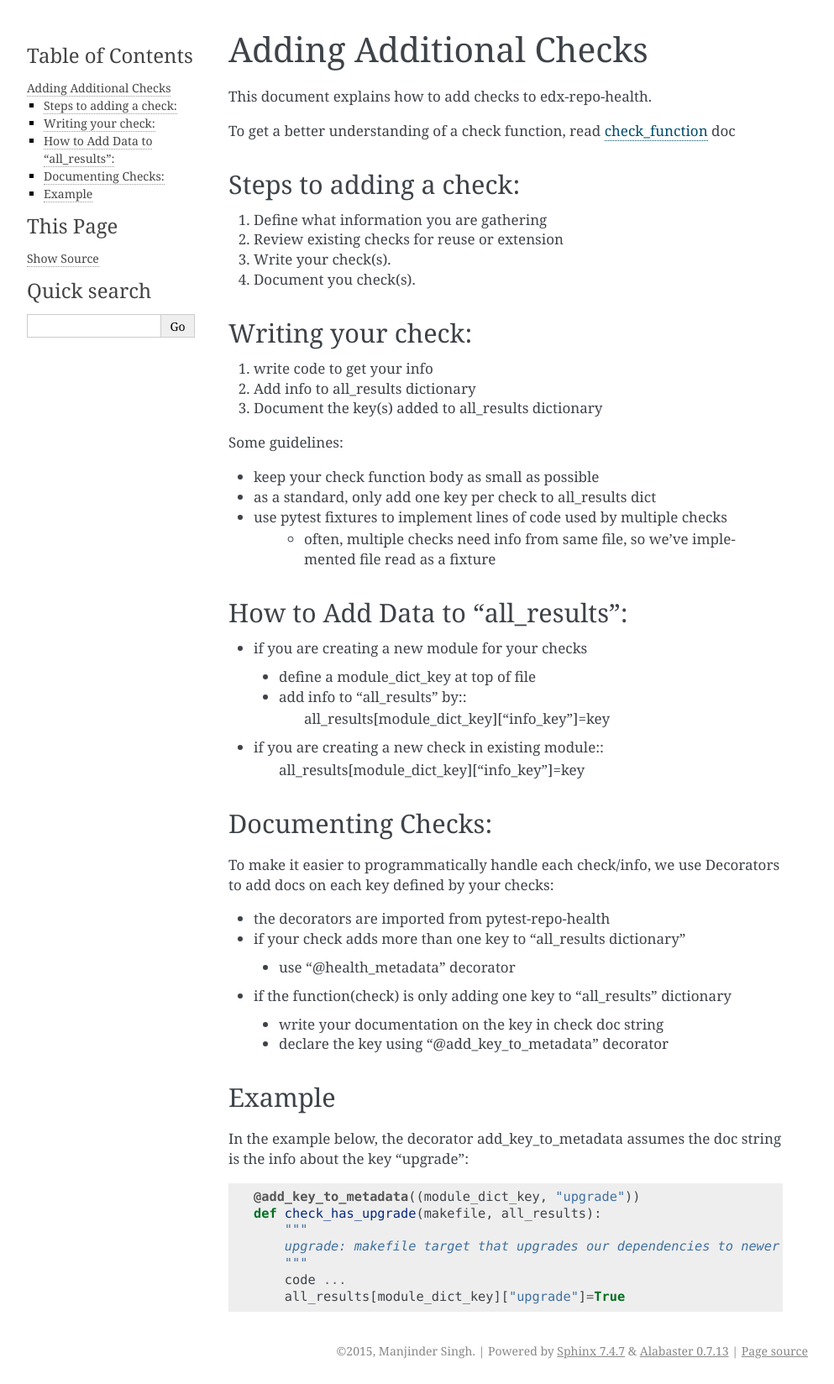
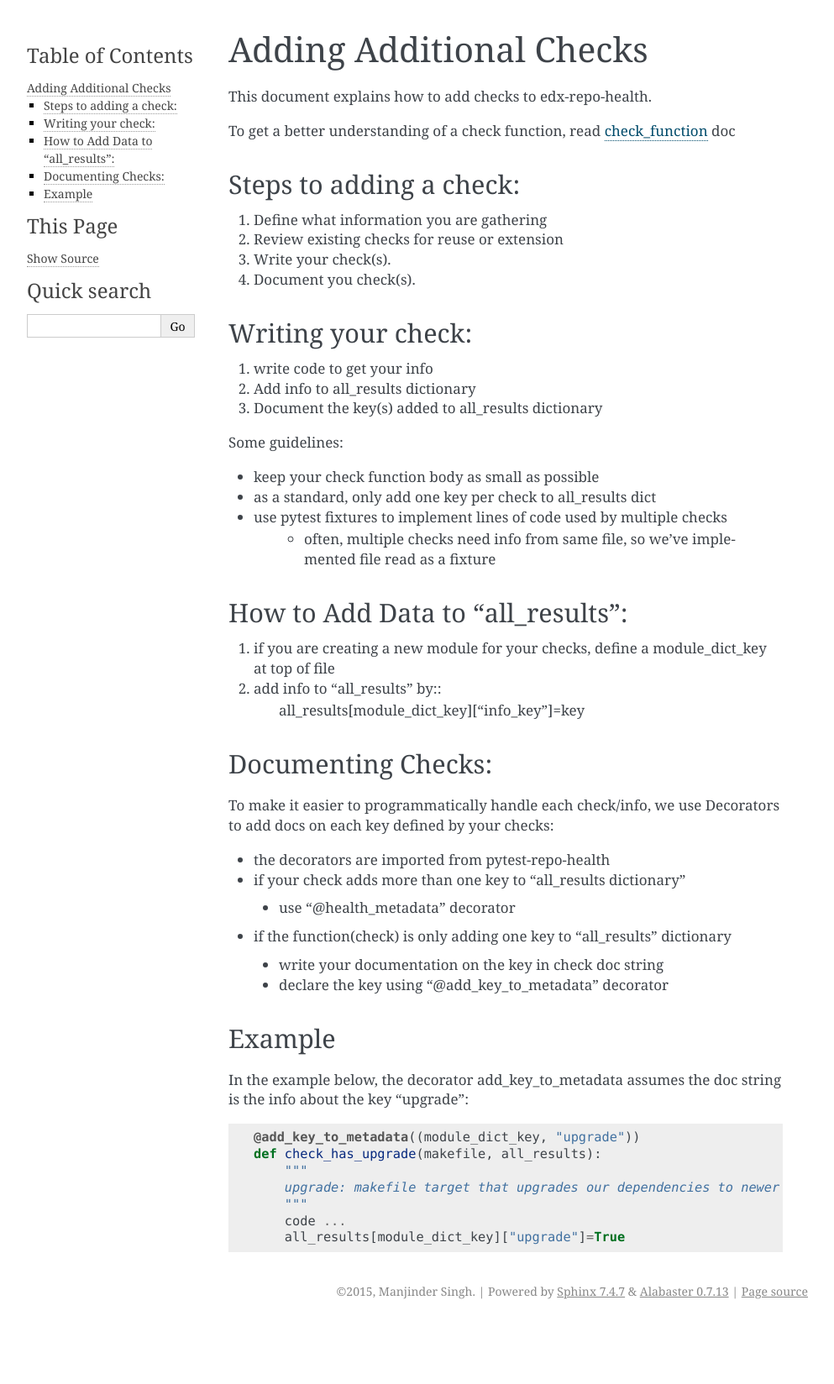
Before and after one commit to openedx/edx-repo-health, a Sphinx documentation site: the page built from docs/how_tos/add_checks.rst, in a window 1280 px wide. Shown: the whole page at 84% size, without its empty margins (148-1141 px from the left). Built offline with Sphinx 7.4.7, drawn with Linux system fonts in a browser that asks for light colours; pages that are not in the unit, such as notebooks, are missing from menus; after the commit the page ends 1577 px from its top, so only the background shows below that.

Commit message:
Update docs/how_tos/add_checks.rst
Co-authored-by: Tim McCormack <tmccormack@edx.org>

```diff
--- a/docs/how_tos/add_checks.rst
+++ b/docs/how_tos/add_checks.rst
@@ -33,11 +33,9 @@ Some guidelines:
 
 How to Add Data to "all_results":
 --------------------------------
-- if you are creating a new module for your checks
- - define a module_dict_key at top of file
- - add info to "all_results" by::
-    all_results[module_dict_key]["info_key"]=key
-- if you are creating a new check in existing module::
+1. if you are creating a new module for your checks,
+   define a module_dict_key at top of file
+2. add info to "all_results" by::
     all_results[module_dict_key]["info_key"]=key
 
 
```
